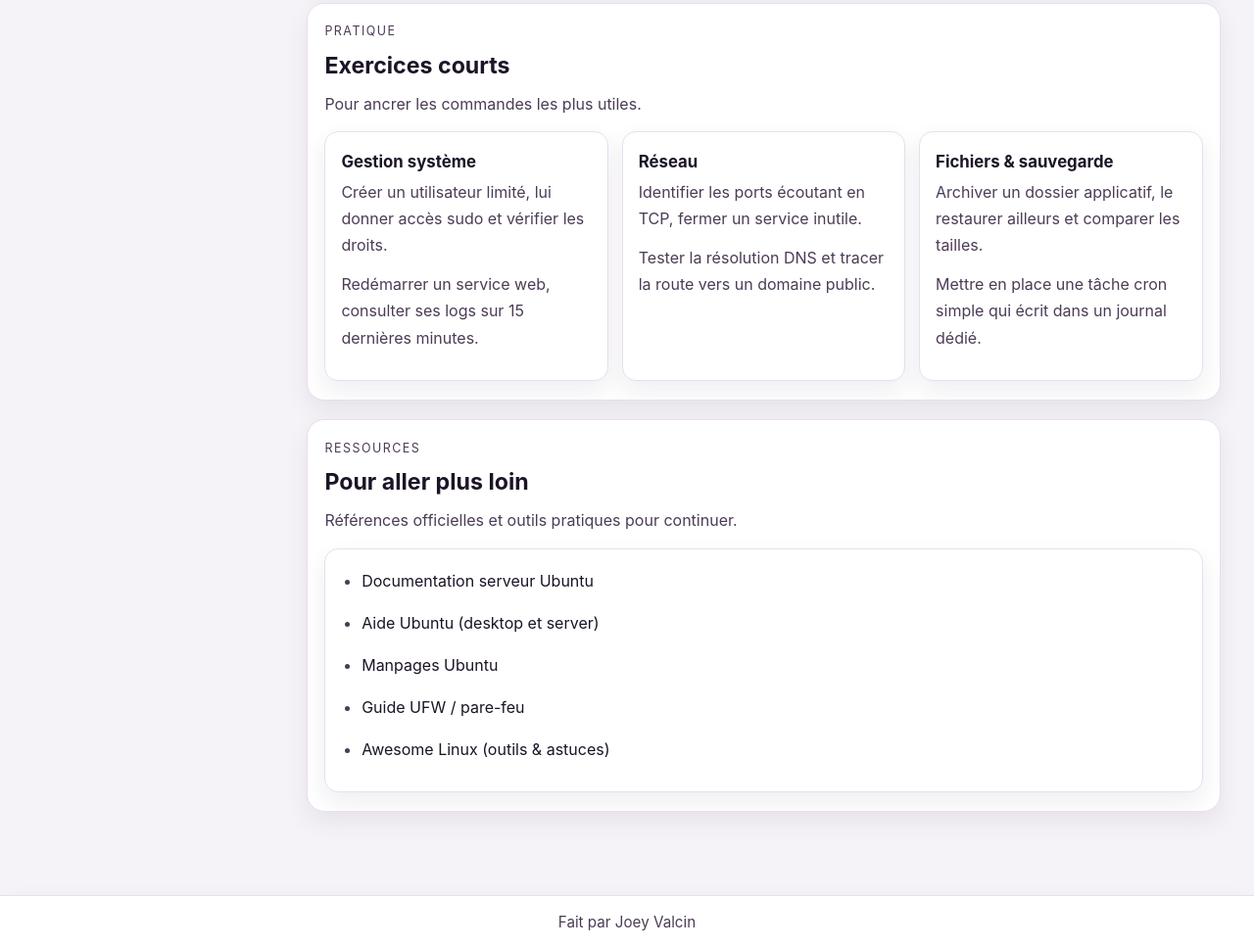
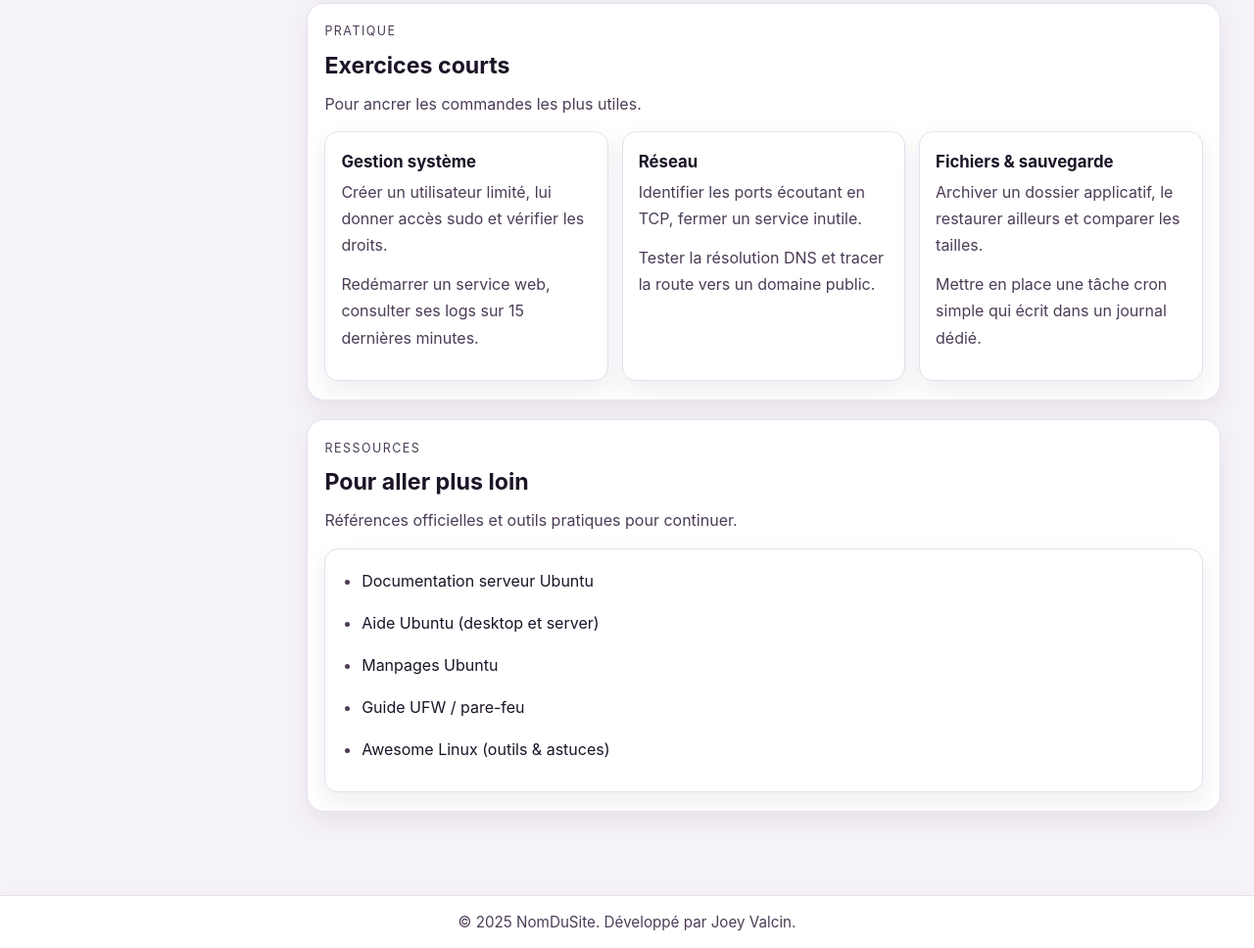
Before and after one commit to cybervalcin/Ubuntu, a website: page index.html in a window 1280 px wide. Shown: the part 2308-3276 px from the top of the page at 98% size. Drawn offline with Linux system fonts and the light colour scheme.

Commit message:
Footer update

```diff
--- a/index.html
+++ b/index.html
@@ -281,7 +281,7 @@
         </main>
         </div>
     </div>
-    <footer class="footer">Fait par Joey Valcin</footer>
+    <footer class="footer">&copy; 2025 NomDuSite. D&eacute;velopp&eacute; par Joey Valcin.</footer>
 
     <script>
         // Scroll actif dans le plan
```
